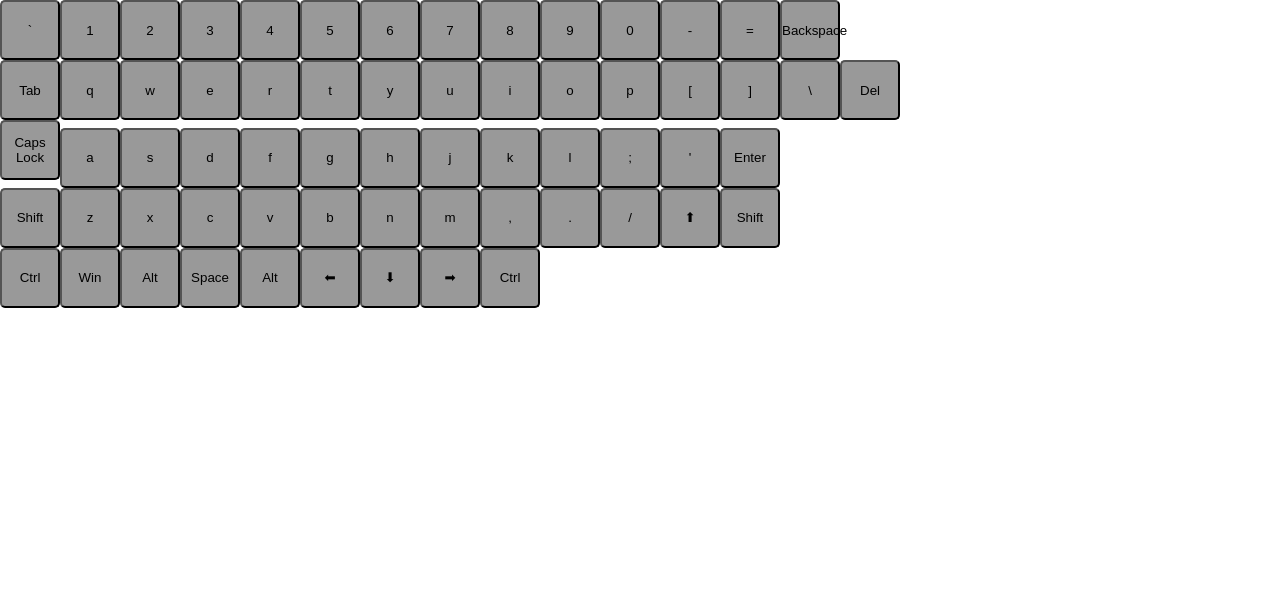
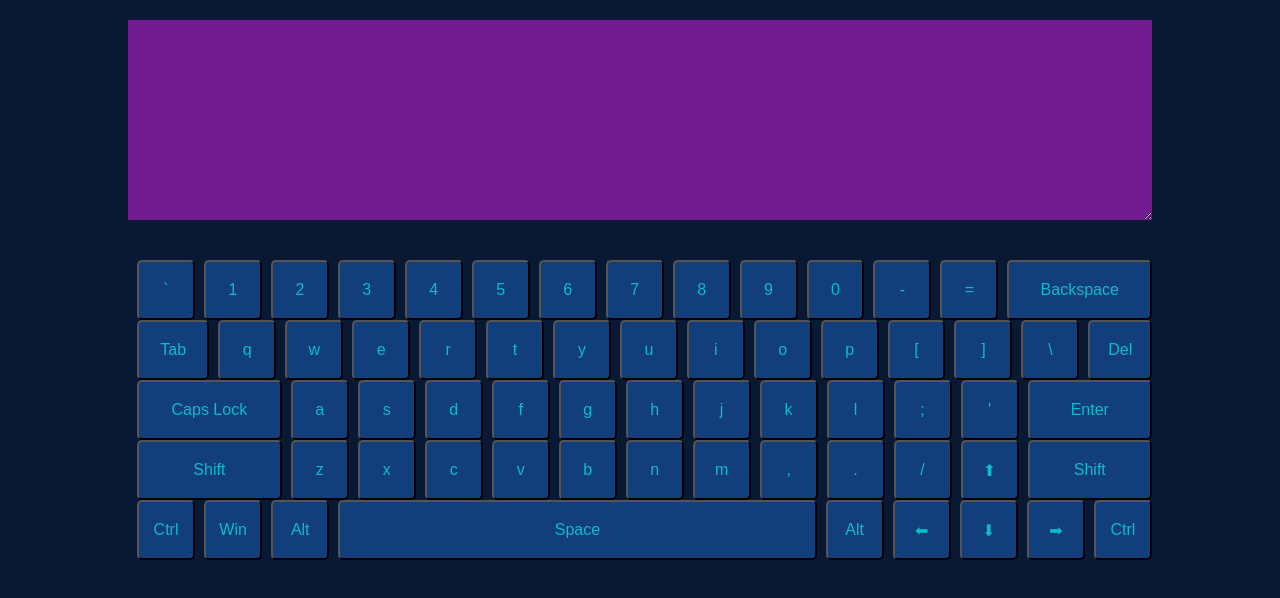
Before and after one commit to ilushkabond/virtual-keyboard, a website built with webpack: page src/index.html in a window 1280 px wide. Built offline with nearby package versions, Linux system fonts and the light colour scheme.

Commit message:
feat: styling app

```diff
--- a/src/index.js
+++ b/src/index.js
@@ -1,5 +1,3 @@
-alert('Не успел доделать до дедлайна, извиняюсь, пожалуйста, не проверяйте мою работу до четверга, если что, напишите в discord: ILUSHKABOND#1580');
-
 import './style.css';
 
 const KEYBOARD = [['Backquote','Digit1','Digit2','Digit3','Digit4','Digit5','Digit6','Digit7','Digit8','Digit9','Digit0','Minus','Equal','Backspace'],['Tab','KeyQ','KeyW','KeyE','KeyR','KeyT','KeyY','KeyU','KeyI','KeyO','KeyP','BracketLeft','BracketRight','Backslash','Delete'],['CapsLock','KeyA','KeyS','KeyD','KeyF','KeyG','KeyH','KeyJ','KeyK','KeyL','Semicolon','Quote','Enter'],['ShiftLeft','KeyZ','KeyX','KeyC','KeyV','KeyB','KeyN','KeyM','Comma','Period','Slash','ArrowUp','ShiftRight'],['ControlLeft','MetaLeft','AltLeft','Space','AltRight','ArrowLeft','ArrowDown','ArrowRight','ControlRight']];
@@ -10,10 +8,44 @@ class Element {
     constructor(parentNode, tagName = 'div', content = null, className = null) {
         const element = document.createElement(tagName);
         element.textContent = content;
-        element.className = className;
+        if (Array.isArray(className)) {
+          className.filter(nonEmptyClass => nonEmptyClass !== '').forEach(classApplied => element.classList.add(classApplied));
+        } else {
+          element.className = className;
+        }
         parentNode.appendChild(element);
         this.node = element;
     }
+}
+
+function switchKeyClass(key) {
+  let appliedClass = '';
+  const classPrefix = 'button'
+  switch (key) {
+    case 'Backspace':
+    case 'CapsLock':
+    case 'ShiftLeft':
+      appliedClass = `${classPrefix}--md-size`;
+      break;
+    case 'Tab':
+      appliedClass = `${classPrefix}--tab`;
+    break;
+    case 'Delete':
+      appliedClass = `${classPrefix}--del`;
+    break;
+    case 'Space':
+      appliedClass = `${classPrefix}--lg-size`;
+      break;
+    case 'ShiftRight':
+    case 'Enter':
+      appliedClass = `${classPrefix}--w-86`;
+    break;
+    default:
+      appliedClass = '';
+    break;
+  }
+
+  return appliedClass;
 }
 
 function load() {
@@ -21,11 +53,13 @@ function load() {
     const keyMap = LANG === 'en' ? ENG_MAP : RUS_MAP;
     const container = new Element(document.body, 'div', '', 'container');
 
+    const textArea = new Element(container.node, 'textarea', '', 'textarea');
+
     KEYBOARD.forEach(row => {
         const rowContainer = new Element(container.node, 'div', '', 'row');
         row.forEach(key => {
-            const textContent = keyMap[key].lower
-            const keyboardButton = new Element(rowContainer.node, 'button', textContent, 'button');
+            const textContent = keyMap[key].lower;
+            const keyboardButton = new Element(rowContainer.node, 'button', textContent, ['button', switchKeyClass(key)]);
         })
     })
 }
--- a/src/style.css
+++ b/src/style.css
@@ -1,20 +1,78 @@
 @import url('https://fonts.googleapis.com/css2?family=Cutive+Mono&display=swap');
 
+:root {
+  --btn-size: 60px;
+}
+
 * {
-    margin: 0;
-    padding: 0;
-    box-sizing: border-box;
+  margin: 0;
+  padding: 0;
+  box-sizing: border-box;
 }
 
 body {
-    min-width: 1024px;
-    font-family: 'Cutive Mono', monospace;
+  min-width: 1024px;
+  font-family: 'Cutive Mono', monospace;
+  background-color: #091833;
+}
+
+.container {
+  display: flex;
+  justify-content: center;
+  flex-direction: column;
+  max-width: 1024px;
+  margin: 20px auto;
+}
+
+.textarea {
+  height: 200px;
+  margin-bottom: 40px;
+  outline: none;
+  color: #0abdc6;
+  background-color: #711c91;
+  border: 0;
+  font-size: 24px;
+  padding: 10px;
+}
+
+.row {
+  display: flex;
+  flex-direction: row;
+  width: 100%;
+  justify-content: center;
 }
 
 .button {
     cursor: pointer;
-    width: 60px;
-    height: 60px;
-    background-color: #999;
+    width: var(--btn-size);
+    height: var(--btn-size);
+    color: #0abdc6;
+    background-color: #133e7c;
+    font-size: 100%;
     border-radius: 5px;
+    margin-left: calc(var(--btn-size) * 0.15);
 }
+
+.button--tab {
+  width: calc(var(--btn-size) * 1.25);
+}
+
+.button--del {
+  width: calc(var(--btn-size) * 1.1);;
+}
+
+.button--w-86 {
+  width: calc(var(--btn-size) * 2.15);
+}
+
+.button--md-size {
+  width: calc(var(--btn-size) * 2.5);
+}
+
+.button--lg-size {
+  width: calc(var(--btn-size) * 8.25);
+}
+
+.button:hover {
+  background:	#711c91;
+}
```
